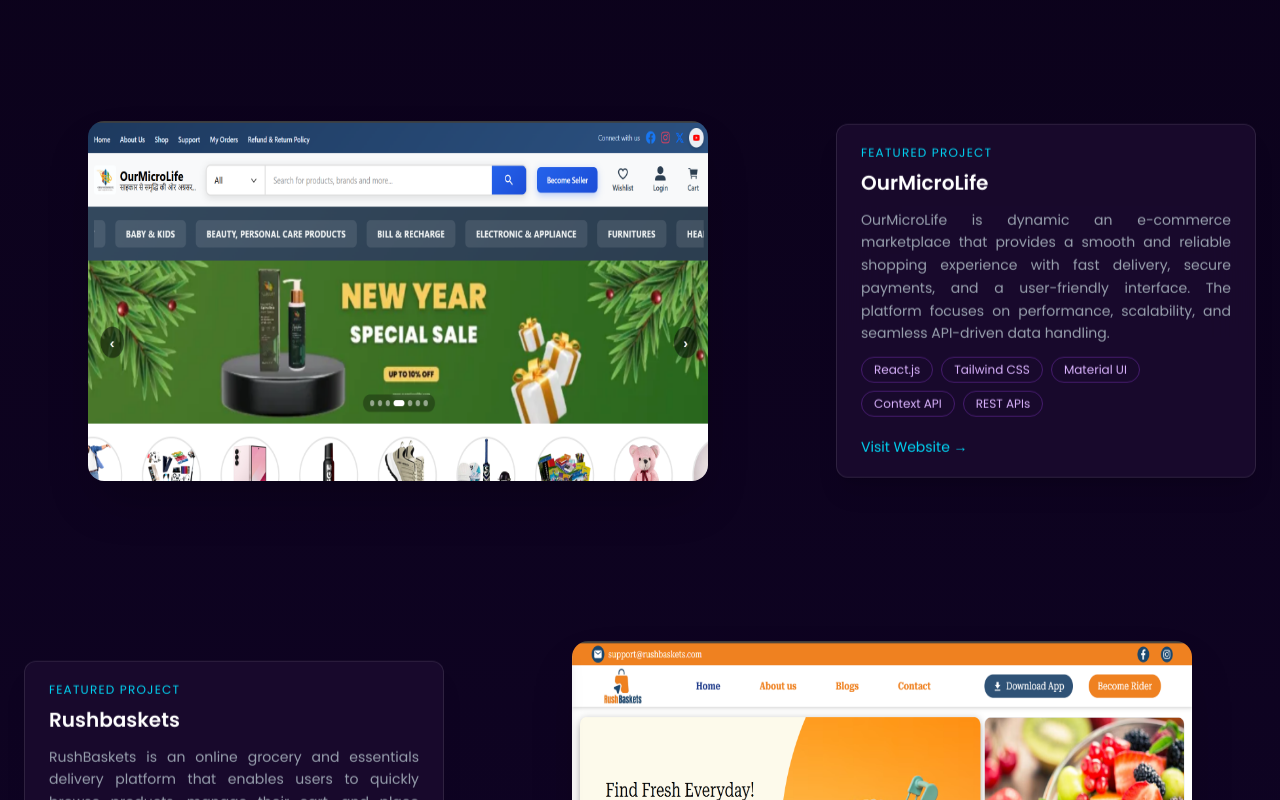
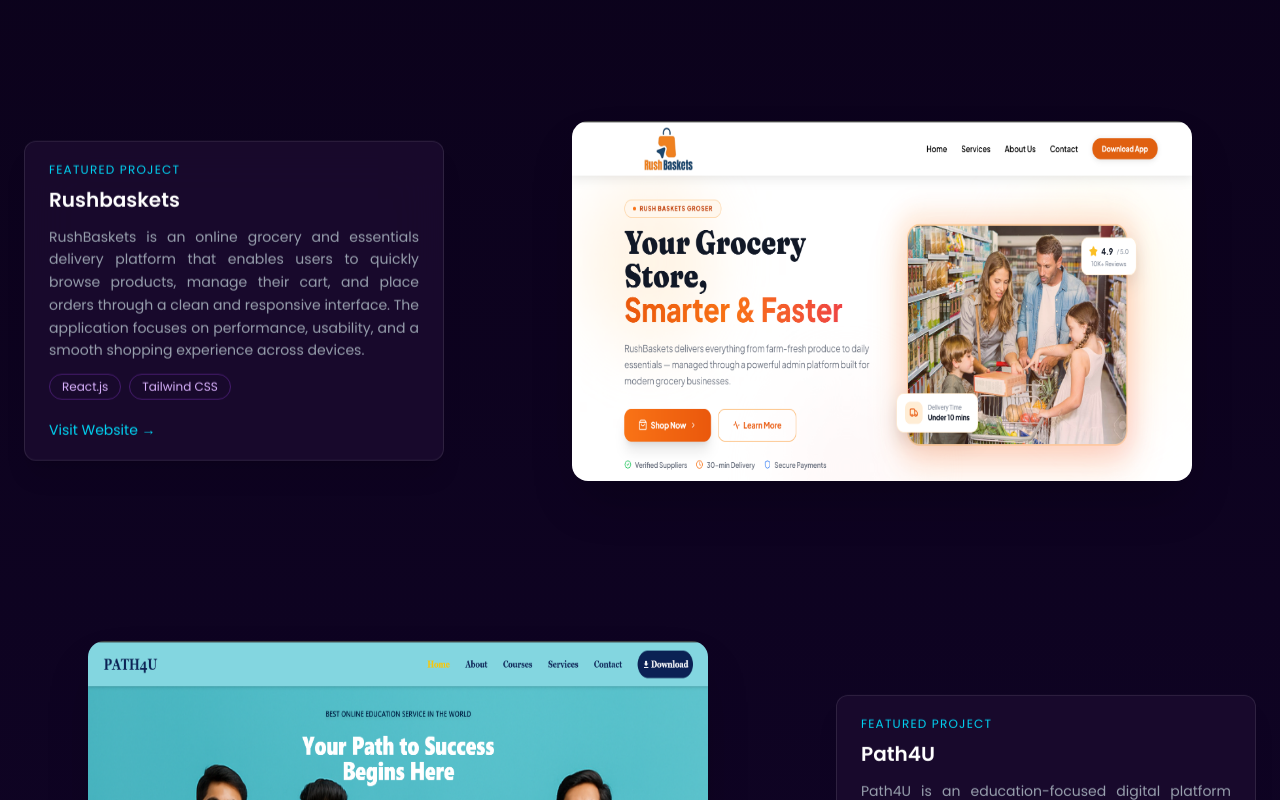
Before and after one commit to alisbaansari24/alish_portfolio, a React (Vite) app: page / in a window 1280 px wide. Shown: the part 1900-2700 px from the top of the page. Built offline with nearby package versions, Linux system fonts and the light colour scheme.

Commit message:
update projects

```diff
--- a/src/component/Projects.jsx
+++ b/src/component/Projects.jsx
@@ -1,6 +1,6 @@
 import React from "react";
 import img1 from "../assets/Image/ourmicrolife.png";
-import img2 from "../assets/Image/rushbaskets.png";
+import img2 from "../assets/Image/rusbasket.png";
 import img3 from "../assets/Image/path4U.png";
 import img4 from "../assets/Image/metrobuddy.png";
 import img5 from "../assets/Image/growlotus.png";
@@ -10,15 +10,7 @@
 
 export default function Projects() {
     const projects = [
-        {
-            name: "OurMicroLife",
-            img: img1,
-            tech: ["React.js", "Tailwind CSS", "Material UI", "Context API", "REST APIs"],
-            description:
-                "OurMicroLife is dynamic an e-commerce marketplace that provides a smooth and reliable shopping experience with fast delivery, secure payments, and a user-friendly interface. The platform focuses on performance, scalability, and seamless API-driven data handling.",
-            right: false,
-            link: "https://www.ourmicrolife.com/",
-        },
+
         {
             name: "Rushbaskets",
             tech: ["React.js", "Tailwind CSS"],
@@ -79,7 +71,7 @@
         {
             name: "Contenaissance",
             img: img8,
-            tech: ["Next.js", "Tailwind CSS", "GSAP", "Framer Motion", "Lenis","Scroll-Based Animations","Responsive Design","Performance Optimization"],
+            tech: ["Next.js", "Tailwind CSS", "GSAP", "Framer Motion", "Lenis", "Scroll-Based Animations", "Responsive Design", "Performance Optimization"],
             description:
                 "A modern and visually immersive digital platform focused on delivering smooth, interactive, and animation-rich user experiences. Developed responsive frontend interfaces with advanced scroll-based animations, seamless page transitions, and engaging motion effects to create a highly dynamic browsing experience. The project emphasizes performance optimization, creative storytelling, and modern UI interactions across all devices.",
             right: true,
```
Also changed, not shown: src/assets/Image/growlotus.png, src/assets/Image/rusbasket.png (added).
